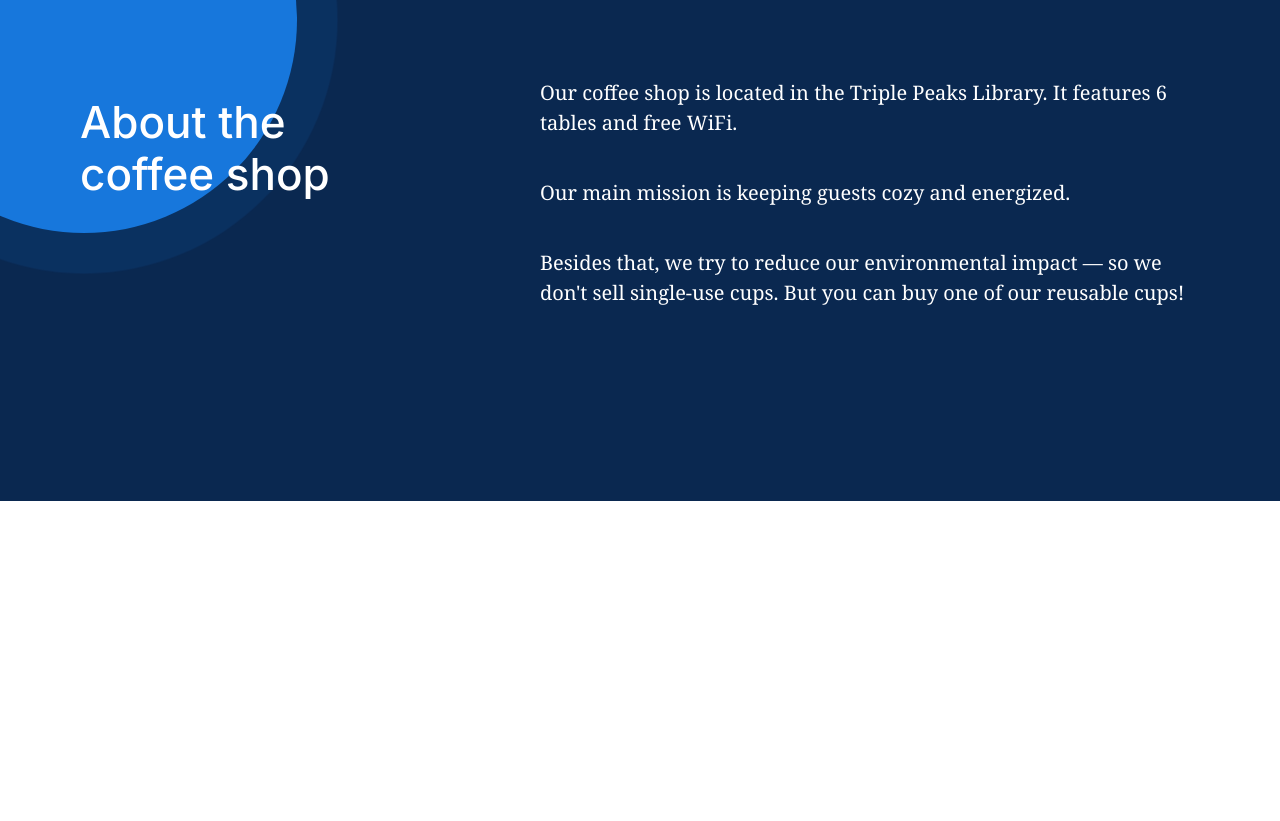
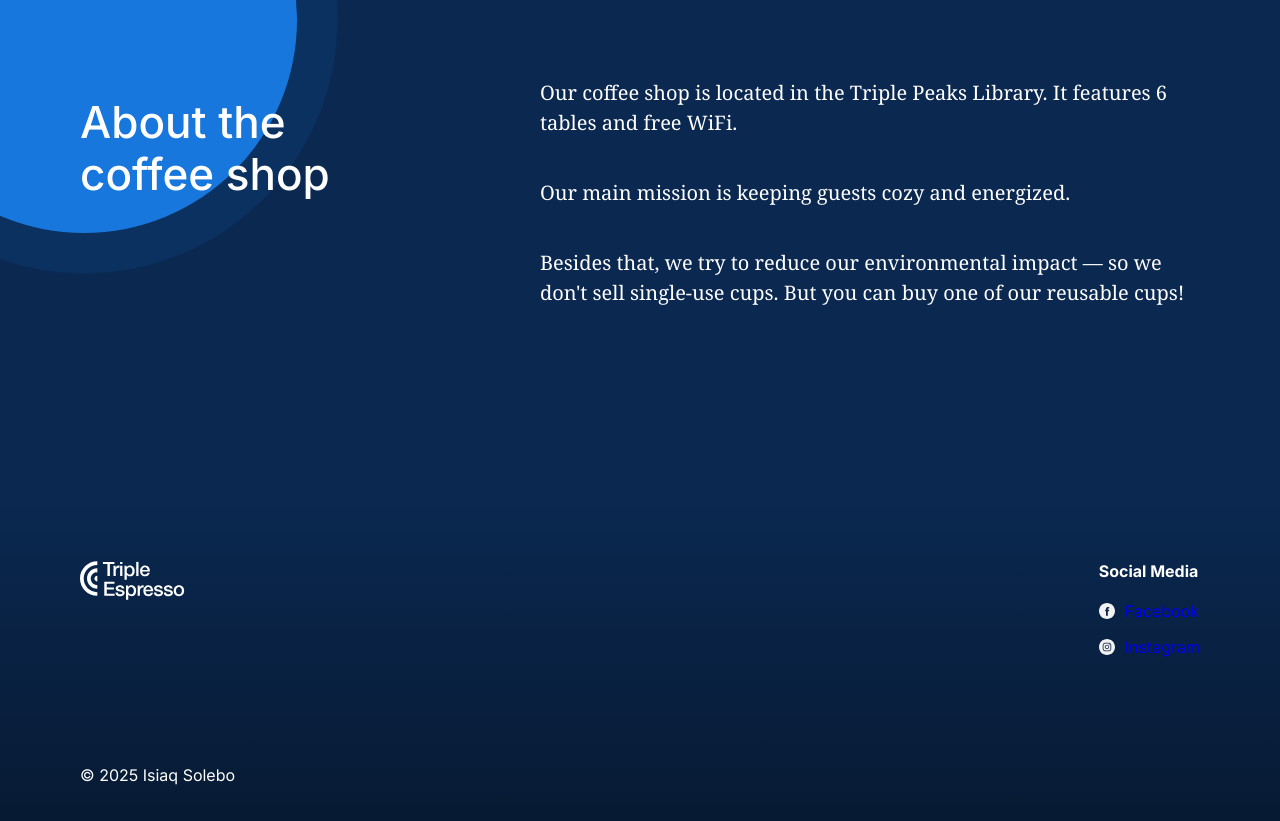
Before and after one commit to isolebo/se_project_coffeeshop, a plain HTML site: page index.html in a window 1280 px wide. Shown: the part 3795-4616 px from the top of the page. Before the commit the page ends 4296 px from the top, so only its background shows below. Drawn offline with Linux system fonts and the light colour scheme.

Commit message:
Updated the footer  section with html and css

```diff
--- /dev/null
+++ b/blocks/footer.css
@@ -0,0 +1,60 @@
+.footer {
+  background: linear-gradient(180deg, #0a2850 0%, #071931 100%);
+  color: #fff;
+  font-family: "Inter", Arial, sans-serif;
+  padding: 60px 80px;
+}
+.footer__content {
+  display: flex;
+  justify-content: space-between;
+}
+
+.footer__column-heading {
+  margin: 0 0 20px;
+  font-family: "Inter";
+  font-style: normal;
+  font-weight: bold;
+  font-size: 16px;
+  line-height: 20px;
+}
+.footer__list {
+  margin: 0;
+  padding: 0;
+  list-style-type: none;
+  display: flex;
+  flex-direction: column;
+  gap: 16px;
+}
+.footer__logo {
+  height: 39px;
+  width: 105px;
+}
+.footer__social-link {
+  color: fff;
+  text-decoration: none;
+  display: flex;
+  align-items: center;
+}
+
+.footer__social-link:hover {
+  transition: opacity 0.7s;
+}
+
+.footer__social-icon {
+  width: 16px;
+  height: 16px;
+  margin-right: 10px;
+  font-family: "Inter";
+  font-weight: normal;
+  font-size: 16px;
+  line-height: 20px;
+}
+
+.footer__copyright {
+  margin: 108px 0 0;
+  font-family: "Inter";
+  font-style: normal;
+  font-weight: normal;
+  font-size: 16px;
+  line-height: 20px;
+}
--- a/blocks/form.css
+++ b/blocks/form.css
@@ -46,6 +46,8 @@
   font-weight: 500;
   font-size: 16px;
   line-height: 20px;
+  cursor: pointer;
+  transition: background-color 0.5s;
 }
 
 .form__button:hover {
--- a/blocks/nav.css
+++ b/blocks/nav.css
@@ -24,4 +24,11 @@
   font-size: 16px;
   line-height: 20px;
   text-decoration: none;
+  transition: opacity 0.5s;
+  cursor: pointer;
 }
+
+.nav__link:hover {
+  opacity: 0.5;
+  text-decoration: none;
+}
--- a/index.html
+++ b/index.html
@@ -260,7 +260,39 @@
         </section>
       </main>
 
-      <footer id="contacts" class="footer"></footer>
+      <footer id="contacts" class="footer">
+        <div class="footer__content">
+          <img
+            src="./images/logo_coffeeshop_light.svg"
+            alt="Triple Espresso Logo"
+            class="footer__logo"
+          />
+          <div class="footer__column">
+            <h3 class="footer__column-heading">Social Media</h3>
+            <ul class="footer__list">
+              <li class="footer__list-item">
+                <a href="#" class="footer__social-link"
+                  ><img
+                    src="./images/facebook_white.svg"
+                    alt="Facebook icon"
+                    class="footer__social-icon"
+                  />Facebook</a
+                >
+              </li>
+              <li class="footer__list-item">
+                <a href="#" class="footer__social-link"
+                  ><img
+                    src="./images/instagram_white.svg"
+                    alt="Instagram icon"
+                    class="footer__social-icon"
+                  />Instagram</a
+                >
+              </li>
+            </ul>
+          </div>
+        </div>
+        <p class="footer__copyright">&copy; 2025 Isiaq Solebo</p>
+      </footer>
     </div>
   </body>
 </html>
--- a/pages/index.css
+++ b/pages/index.css
@@ -8,3 +8,4 @@
 @import url(../blocks/menu.css);
 @import url(../blocks/card.css);
 @import url(../blocks/about.css);
+@import url(../blocks/footer.css);
```
